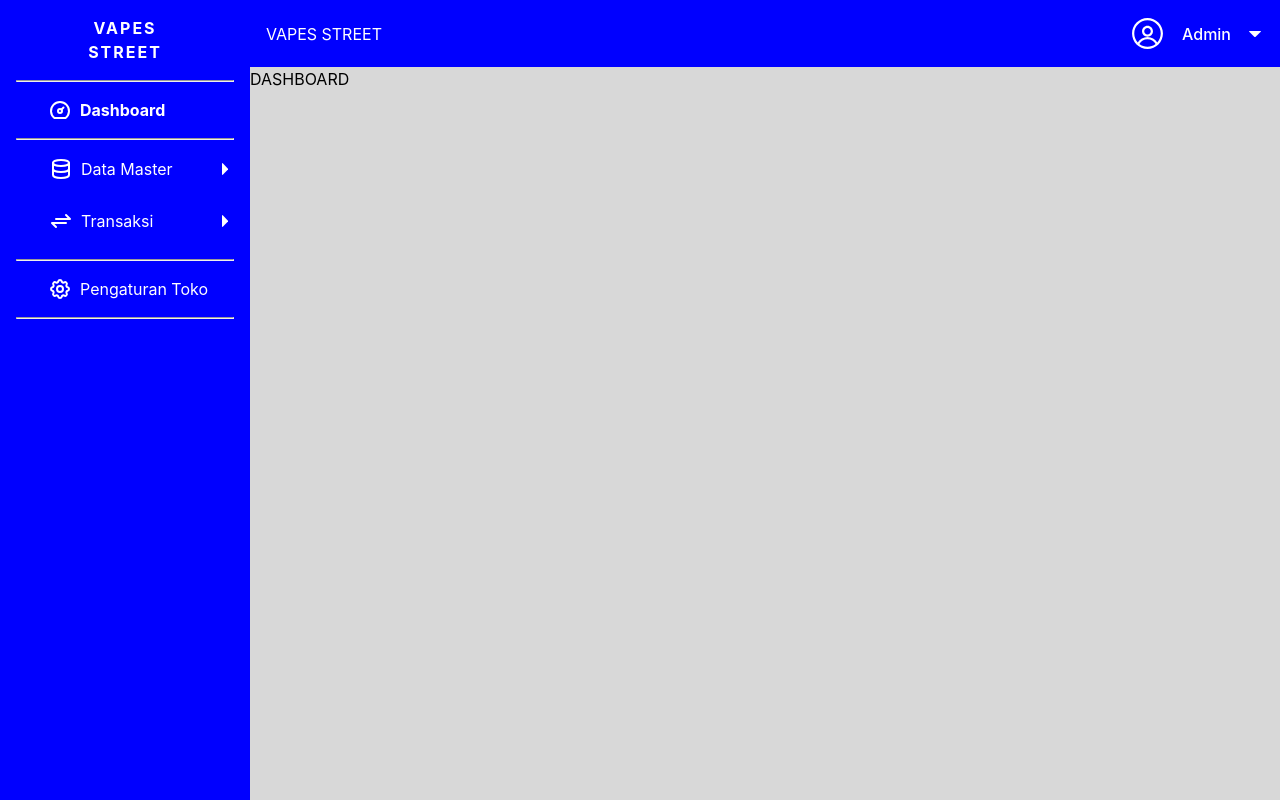
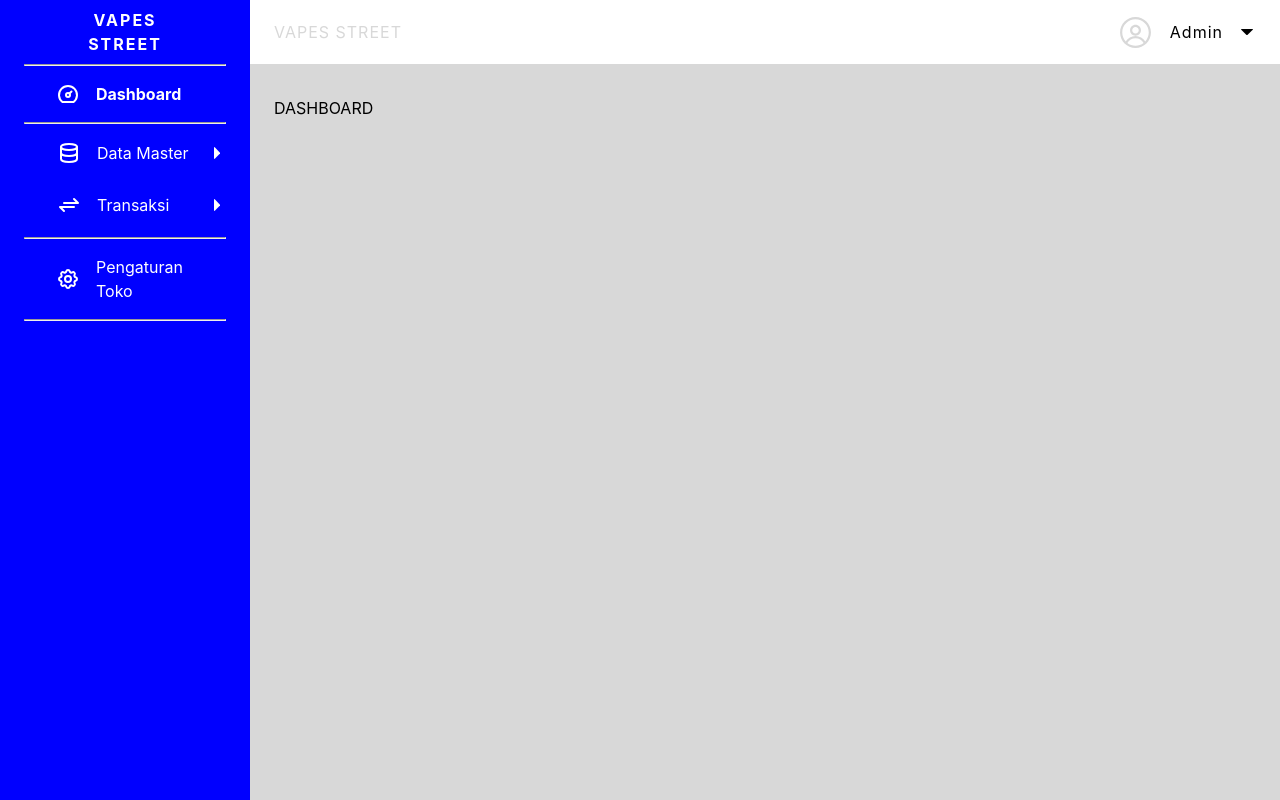
Before and after one commit to masatidhira/frontend-vapestreet, a React (Vite) app: page / in a window 1280 px wide. Built offline with nearby package versions, Linux system fonts and the light colour scheme.

Commit message:
refactor navigation

```diff
--- /dev/null
+++ b/src/components/Header/Header.scss
@@ -0,0 +1,94 @@
+.header {
+  background-color: var(--clr-white);
+  color: var(--clr-gray);
+  width: 100%;
+  height: var(--header-height);
+  position: relative;
+
+  .content {
+    background-color: inherit;
+    width: calc(100% - var(--nav-width));
+    height: inherit;
+    display: flex;
+    justify-content: space-between;
+    align-items: center;
+    padding: 0 1.5rem;
+    position: fixed;
+    top: 0;
+    right: 0;
+    z-index: 1000;
+
+    .logo {
+      letter-spacing: 1px;
+    }
+
+    .dropdown {
+      display: flex;
+      align-items: center;
+      position: relative;
+
+      .avatar {
+        width: 35px;
+        height: 35px;
+        border-radius: 50%;
+        margin-right: 1rem;
+      }
+
+      .dropdown-button {
+        background-color: transparent;
+        color: black;
+        display: flex;
+        align-items: center;
+        border-radius: 0;
+        gap: 1rem;
+        padding: 0;
+
+        p {
+          letter-spacing: 1px;
+        }
+      }
+
+      button {
+        background-color: transparent;
+        font-weight: normal;
+      }
+    }
+
+    .dropdown-menu {
+      background-color: var(--clr-white);
+      color: inherit;
+      height: 0;
+      position: absolute;
+      bottom: 0;
+      right: 1rem;
+      transform: translateY(100%);
+      transition: height 0.5s;
+      overflow: hidden;
+      pointer-events: none;
+
+      a,
+      button {
+        color: black;
+        display: flex;
+        align-items: center;
+        gap: 1rem;
+        padding: 0;
+        margin: 0 2rem;
+
+        .icon {
+          width: 1.2rem;
+          height: 1.2rem;
+        }
+      }
+
+      button {
+        background-color: inherit;
+        font-weight: normal;
+      }
+    }
+
+    .is-open {
+      height: 6rem;
+    }
+  }
+}
--- a/src/components/Navigation/Header/index.jsx
+++ b/src/components/Header/index.jsx
@@ -1,4 +1,5 @@
 /* eslint-disable react/prop-types */
+import { useState } from 'react';
 import { NavLink } from 'react-router-dom';
 import { VscTriangleDown } from 'react-icons/vsc';
 import { RxAvatar } from 'react-icons/rx';
@@ -6,16 +7,23 @@ import { CgLogOut } from 'react-icons/cg';
 
 import './Header.scss';
 
-const Header = ({ isOpenDropdown, handleDropdown }) => {
+const Header = () => {
+  const [isOpenDropdown, setIsOpenDropdown] = useState(false);
+
   return (
     <header className="header">
+      <div className="content">
         <div className="logo">VAPES STREET</div>
         <div className="dropdown">
           <RxAvatar className="avatar" />
-        <button className="dropdown-button" onClick={() => handleDropdown()}>
+          <button
+            className="dropdown-button"
+            onClick={() => setIsOpenDropdown(!isOpenDropdown)}
+          >
             <p>Admin</p>
             <VscTriangleDown />
           </button>
+        </div>
         <ul
           className={isOpenDropdown ? 'dropdown-menu is-open' : 'dropdown-menu'}
         >
--- a/src/components/HomeLayout/HomeLayout.scss
+++ b/src/components/HomeLayout/HomeLayout.scss
@@ -2,7 +2,24 @@
   width: 100%;
   min-width: 320px;
   min-height: 100vh;
-  display: flex;
-  flex-direction: column;
-  padding-left: var(--nav-width);
+  display: grid;
+  grid-template-areas:
+    'nav header'
+    'nav main';
+  grid-template-rows: var(--header-height) 1fr;
+  grid-template-columns: var(--nav-width) 1fr;
+
+  .header {
+    grid-area: header;
+  }
+
+  .sidenav {
+    grid-area: nav;
+  }
+
+  main {
+    grid-area: main;
+    padding: 2rem 1.5rem;
+    height: calc(100vh - var(--header-height));
+  }
 }
--- a/src/components/HomeLayout/index.jsx
+++ b/src/components/HomeLayout/index.jsx
@@ -1,5 +1,6 @@
 import { Outlet, Navigate } from 'react-router-dom';
-import Navigation from '../Navigation';
+import Header from '../Header';
+import SideNavigation from '../SideNavigation';
 
 import './HomeLayout.scss';
 
@@ -8,8 +9,11 @@ const HomeLayout = () => {
 
   return auth.token ? (
     <div className="home">
-      <Navigation />
-      <Outlet />
+      <Header />
+      <SideNavigation />
+      <main>
+        <Outlet />
+      </main>
     </div>
   ) : (
     <Navigate to="/login" />
--- a/src/components/Navigation/Header/Header.scss
+++ /dev/null
@@ -1,71 +0,0 @@
-.header {
-  background-color: var(--clr-navigation);
-  width: 100%;
-  display: flex;
-  justify-content: space-between;
-  align-items: center;
-  padding: 1rem;
-
-  .logo {
-    color: var(--clr-white);
-  }
-
-  .dropdown {
-    color: var(--clr-white);
-    display: flex;
-    align-items: center;
-    position: relative;
-
-    .avatar {
-      width: 35px;
-      height: 35px;
-      border-radius: 50%;
-      margin-right: 1rem;
-    }
-
-    .dropdown-button {
-      background-color: transparent;
-      color: var(--clr-white);
-      display: flex;
-      align-items: center;
-      border-radius: 0;
-      gap: 1rem;
-      padding: 0;
-    }
-    .dropdown-menu {
-      background-color: var(--clr-navigation);
-      color: var(--clr-white);
-      height: 0;
-      position: absolute;
-      top: 120%;
-      right: 0;
-      transition: height 0.5s;
-      overflow: hidden;
-      pointer-events: none;
-
-      a,
-      button {
-        color: var(--clr-white);
-        display: flex;
-        align-items: center;
-        gap: 1rem;
-        padding: 0;
-        margin: 0 2rem;
-
-        .icon {
-          width: 1.2rem;
-          height: 1.2rem;
-        }
-      }
-
-      button {
-        background-color: transparent;
-        font-weight: normal;
-      }
-    }
-
-    .is-open {
-      height: 6rem;
-    }
-  }
-}
--- a/src/components/Navigation/index.jsx
+++ /dev/null
@@ -1,19 +0,0 @@
-import { useState } from 'react';
-import Header from './Header';
-import Sidebar from './Sidebar';
-
-function Navigation() {
-  const [isOpenDropdown, setIsOpenDropdown] = useState(false);
-
-  return (
-    <>
-      <Header
-        isOpenDropdown={isOpenDropdown}
-        handleDropdown={() => setIsOpenDropdown(!isOpenDropdown)}
-      />
-      <Sidebar />
-    </>
-  );
-}
-
-export default Navigation;
--- a/src/components/Navigation/Sidebar/Sidebar.scss
+++ b/src/components/SideNavigation/SideNavigation.scss
@@ -1,15 +1,24 @@
-.main-nav {
+.sidenav {
+  background-color: var(--clr-navigation);
+  color: var(--clr-white);
   width: var(--nav-width);
   height: 100vh;
-  background-color: var(--clr-navigation);
-  padding: 1rem;
-  position: fixed;
-  top: 0;
-  left: 0;
+  position: relative;
 
   .content {
+    background-color: inherit;
+    width: inherit;
+    height: inherit;
+    position: fixed;
+    top: 0;
+    left: 0;
+    padding: 0 1.5rem;
+
     .logo {
-      color: var(--clr-white);
+      height: var(--header-height);
+      display: flex;
+      justify-content: center;
+      align-items: center;
       font-weight: bold;
       text-align: center;
       letter-spacing: 2px;
@@ -25,14 +34,11 @@
 
         p,
         a {
+          color: inherit;
           flex: 1;
-          padding: 0 0.5rem;
+          padding: 0 1rem;
           text-align: left;
           font-weight: normal;
-        }
-
-        a {
-          color: var(--clr-white);
         }
 
         .icon {
@@ -42,14 +48,15 @@
       }
 
       .nav-link {
-        color: var(--clr-white);
         display: flex;
         justify-content: space-between;
         align-items: center;
+        margin-bottom: 1rem;
       }
 
       .nav-dropdown {
         padding-left: 2rem;
+
         .dropdown-button {
           background-color: transparent;
           color: var(--clr-white);
@@ -72,6 +79,7 @@
           justify-content: center;
           gap: 1rem;
           margin-top: 0.6rem;
+          margin-bottom: 0.6rem;
           padding-left: 2rem;
           font-size: 0.9rem;
           border-radius: 8px;
@@ -93,9 +101,9 @@
       font-weight: bold !important;
       pointer-events: none;
     }
-  }
 
-  hr {
-    margin: 1rem 0;
+    hr {
+      margin-bottom: 1rem;
+    }
   }
 }
--- a/src/components/Navigation/Sidebar/index.jsx
+++ b/src/components/SideNavigation/index.jsx
@@ -8,14 +8,14 @@ import {
   TbSettings,
 } from 'react-icons/tb';
 
-import './Sidebar.scss';
+import './SideNavigation.scss';
 
-const Sidebar = () => {
+const SideNavigation = () => {
   const [isOpenDropdown1, setIsOpenDropdown1] = useState(false);
   const [isOpenDropdown2, setIsOpenDropdown2] = useState(false);
 
   return (
-    <nav className="main-nav">
+    <nav className="sidenav">
       <div className="content">
         <div className="logo">
           <p>
@@ -91,4 +91,4 @@ const Sidebar = () => {
   );
 };
 
-export default Sidebar;
+export default SideNavigation;
--- a/src/index.scss
+++ b/src/index.scss
@@ -1,5 +1,6 @@
 :root {
   --nav-width: min(100%, 250px);
+  --header-height: 4rem;
 
   --clr-navigation: blue;
   --clr-white: #ffffff;
```
Lines whose indentation alone changed are shown as unchanged.
